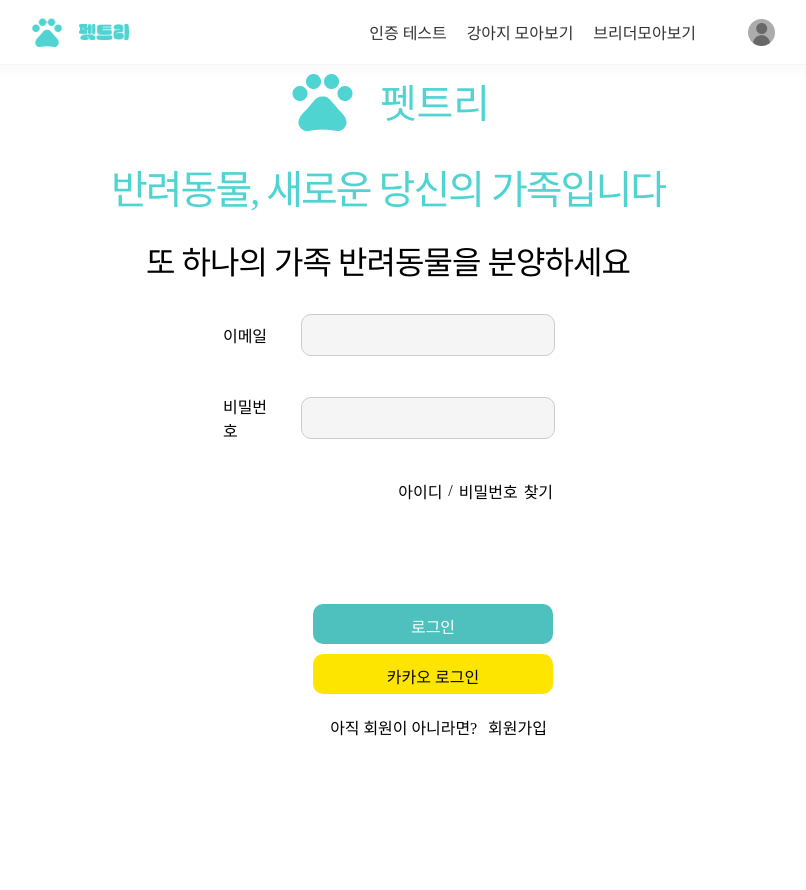
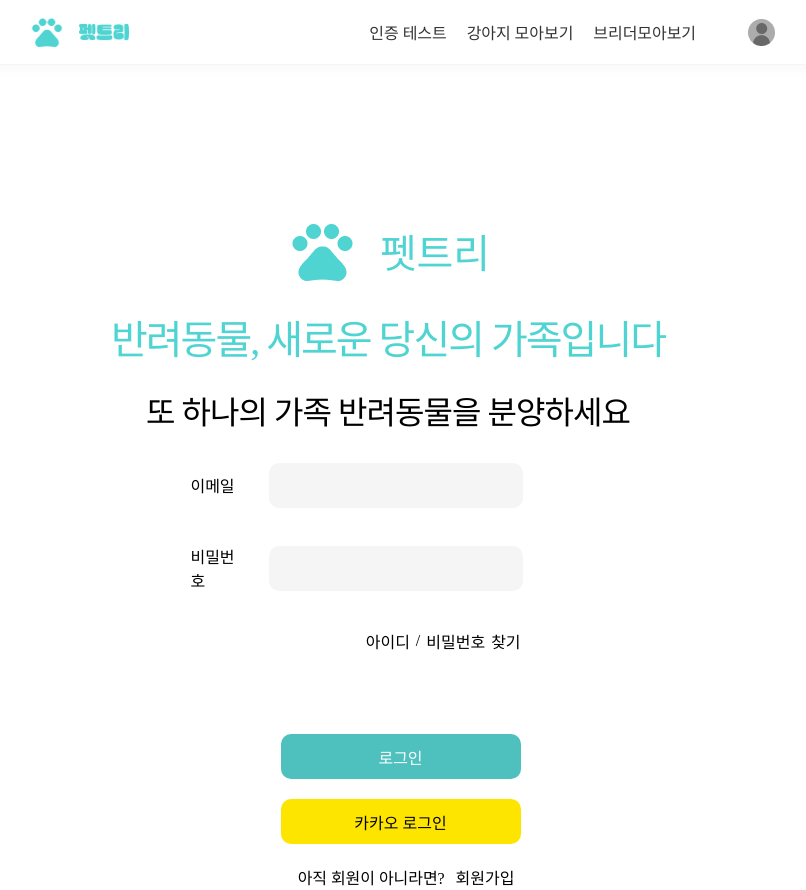
Before and after one commit to next-petree/frontend, a React (Create React App) app: page /login in a window 1280 px wide. Shown: the whole page, without its empty margins (252-1058 px from the left). Before the commit the page ends 800 px from the top, so only its background shows below. Built offline with nearby package versions, Linux system fonts and the light colour scheme; a web font is replaced by a local one.

Commit message:
STYLE: 로그인 페이지 간단한 CSS 수정

```diff
--- a/src/component/LoginContent/LoginContentStyle.ts
+++ b/src/component/LoginContent/LoginContentStyle.ts
@@ -2,18 +2,10 @@ import styled from "styled-components";
 import petTreeIconImage from "../../assets/icons/pets_black_24dp.jpg";
 
 export const Container = styled.div`
-  width: 1000px;
   display: flex;
-  margin: 0 auto;
+  margin: 150px auto 0 auto;
   flex-direction: column;
   align-items: center;
-`;
-
-export const ContentArea = styled.div`
-  width: 330px;
-  display: flex;
-  margin: 0 auto;
-  flex-direction: column;
 `;
 
 export const PetTreeTitleArea = styled.div`
@@ -60,6 +52,13 @@ export const SubTitle2 = styled.div`
   letter-spacing: -0.96px;
 `;
 
+export const ContentArea = styled.div`
+  width: 330px;
+  display: flex;
+  margin-right: 65px;
+  flex-direction: column;
+`;
+
 const FormArea = styled.div`
   display: flex;
   width: 332px;
@@ -92,11 +91,11 @@ export const PassWordText = styled(Text)`
 
 const InputForm = styled.input`
   width: 240px;
-  height: 20px;
+  height: 25px;
   padding: 10px;
   font-size: 16px;
   background-color: #f5f5f5;
-  border: 1px solid #ccc;
+  border: 0px;
   border-radius: 10px;
 `;
 
@@ -111,7 +110,7 @@ export const FindIdOrPassWordArea = styled.div`
   align-items: center;
   margin-left: auto;
   margin-top: 20px;
-  margin-bottom: 100px;
+  margin-bottom: 80px;
   font-size: 16px;
   font-family: Noto Sans KR;
 `;
@@ -140,7 +139,7 @@ export const LoginOrSignUpButtonArea = styled.div`
 
 export const BasicLoginButton = styled.button`
   width: 240px;
-  height: 40px;
+  height: 45px;
   padding: 10px;
   margin-bottom: 10px;
   background-color: #4ec1bf;
@@ -155,6 +154,7 @@ export const BasicLoginButton = styled.button`
 export const KakaoLoginButton = styled(BasicLoginButton)`
   background-color: #fee500;
   color: #060606;
+  margin-top: 10px;
 `;
 
 export const SignUpButtonArea = styled.div`
```
